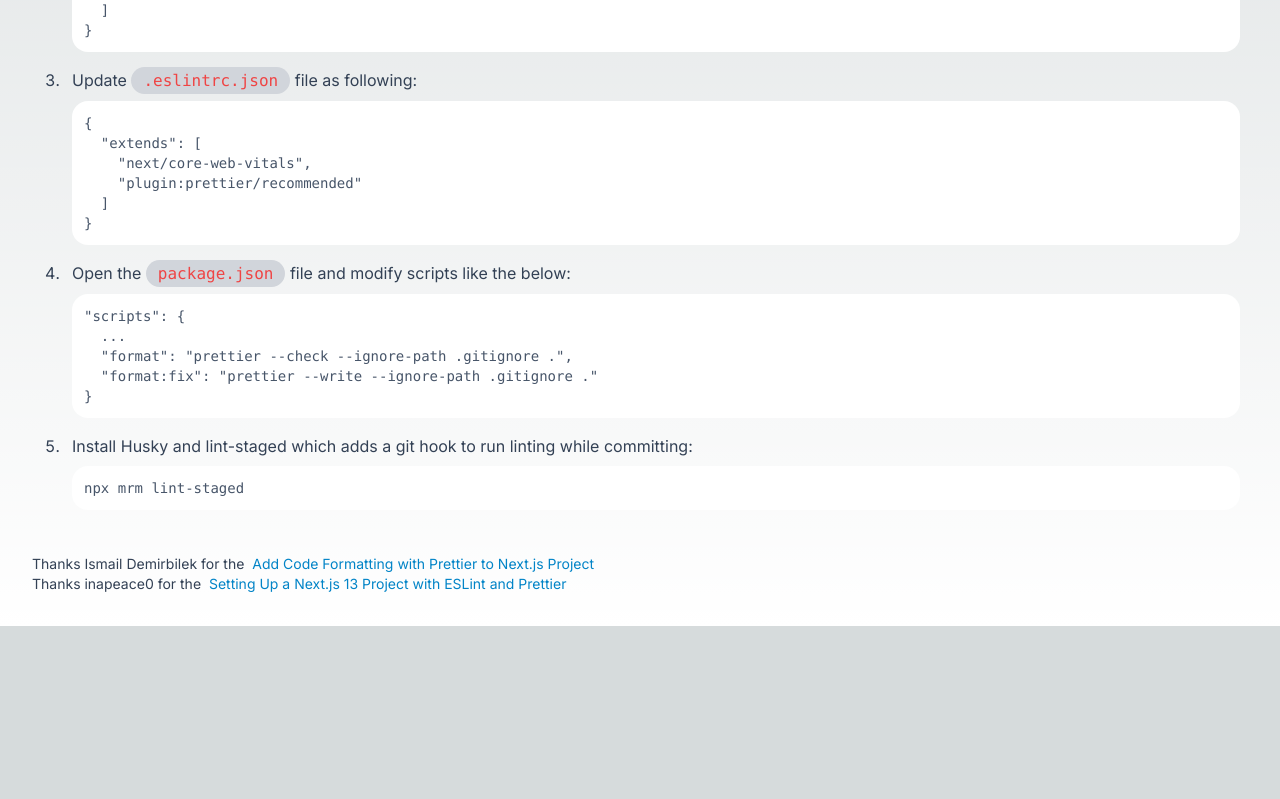
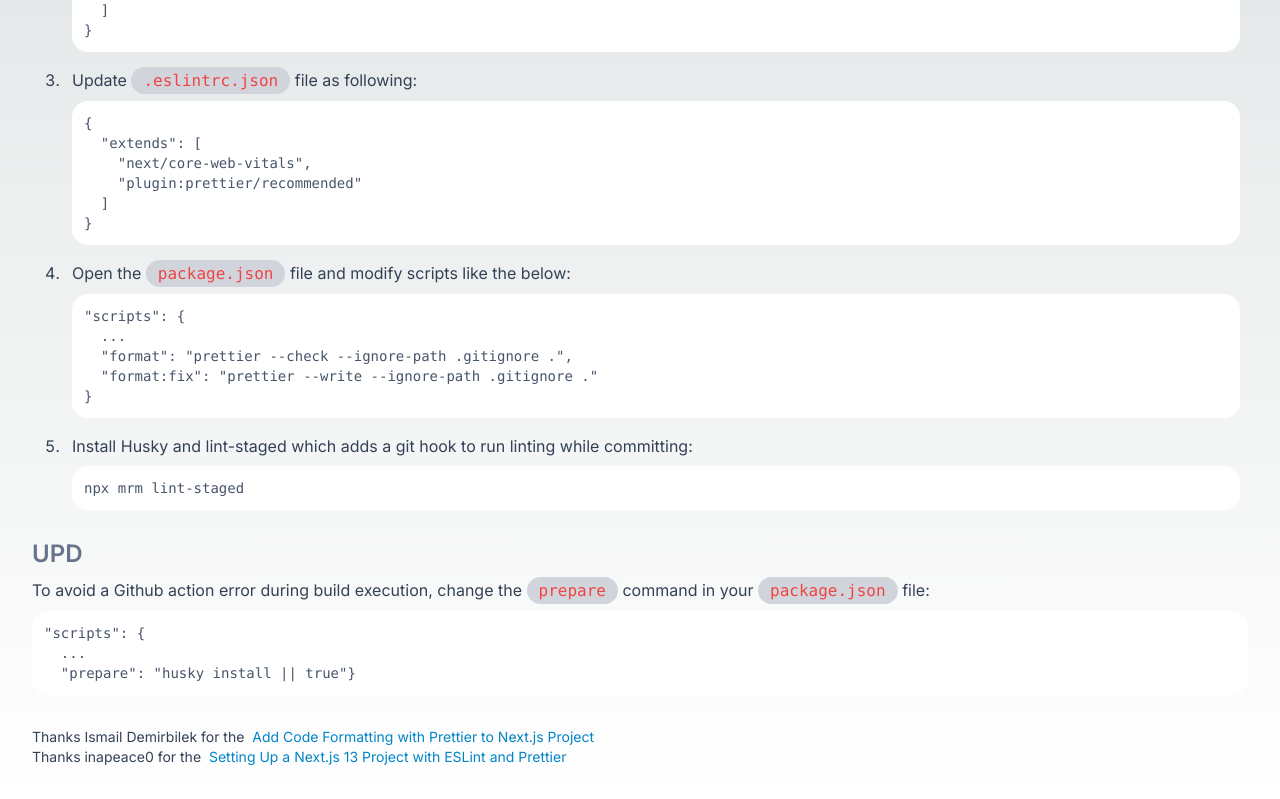
Before and after one commit to nickburdo/nickburdo.github.io, a Next.js app: page /how-to/add-prettier-to-nextjs-project in a window 1280 px wide. Shown: the part 513-1312 px from the top of the page. Before the commit the page ends 1139 px from the top, so only its background shows below. Built offline with nearby package versions, Linux system fonts and the light colour scheme.

Commit message:
Update package.json

```diff
--- a/src/components/how-to/AddPrettierToNextjsProject.tsx
+++ b/src/components/how-to/AddPrettierToNextjsProject.tsx
@@ -60,6 +60,15 @@ export default function AddPrettierToNextjsProject() {
         </li>
       </ol>
 
+      <h3>UPD</h3>
+      <p>
+        To avoid a Github action error during build execution, change the <code>prepare</code>{' '}
+        command in your <code>package.json</code> file:
+      </p>
+      <pre>{`"scripts": {
+  ...
+  "prepare": "husky install || true"}`}</pre>
+
       <p className="mt-8 text-sm">
         Thanks Ismail Demirbilek for the &nbsp;
         <a
```
